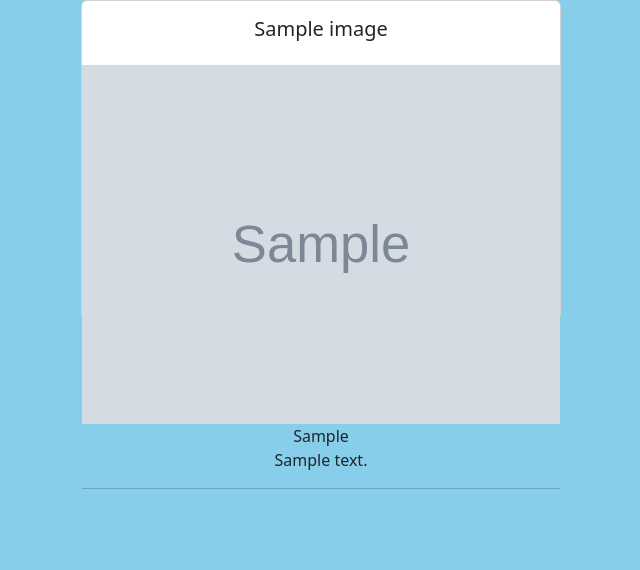
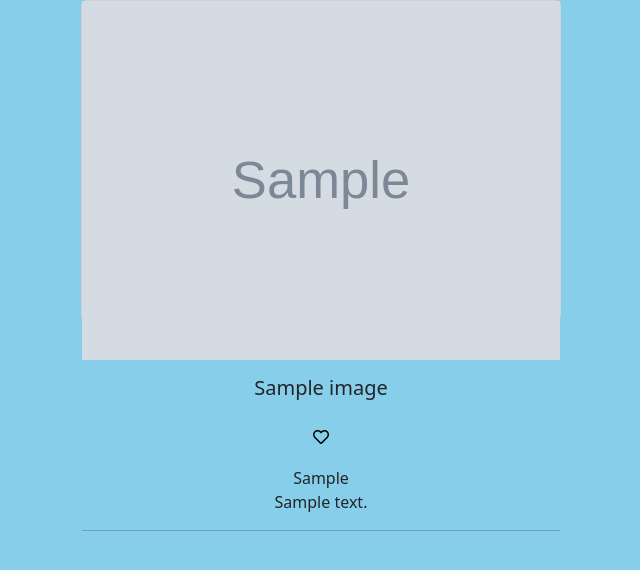
Before and after one commit to Koech-code/Instagram, a Django app: page / in a window 1280 px wide. Shown: the part 62-632 px from the top of the page, without its empty margins (1-641 px from the left). Run offline with Django 3.2, Linux system fonts and the light colour scheme; tables that the repository leaves empty hold one stand-in row (values such as "Sample post"); grey boxes marked "Sample" are stand-in pictures; some libraries are stand-ins or nearby versions.

```diff
--- a/instagram/templates/app/index.html
+++ b/instagram/templates/app/index.html
@@ -7,20 +7,23 @@
         {% for image in images %}
         <div class="col-md-6 text-center">
             <div class="card" style="width: 30rem; height: 20em;">
+              <img src="{{image.image.url}}" class="img-responsive" data-bs-toggle="modal" data-bs-target="#expand{{image.id}}" alt="">
               <div class="card-body">
                 <h5 class="card-title">{{image.name}}</h5>
-            </div>
-                <img src="{{image.image.url}}" class="img-responsive" data-bs-toggle="modal" data-bs-target="#expand{{image.id}}" alt="">
-
+              </div>
+                <form action="{{image.like}}">
+                  {% csrf_token %}
+                  <button type="submit" name="image_id" value={{image.id}}
+                    style="border: 0px; background-color: transparent; margin-bottom: 1rem;"><i
+                  class="far fa-heart"></i></button>
+                </form>
                 <div>
                   <p class="card-text">{{image.caption}}</p>
                 </div>
                 <div>
                   <p class="card-text">{{image.comments}}</p>
                 </div>
-                <div>
-                  <p class="card-text">{{image.like}}</p>
-                </div>
+
                 <hr>
             </div>
 
```
